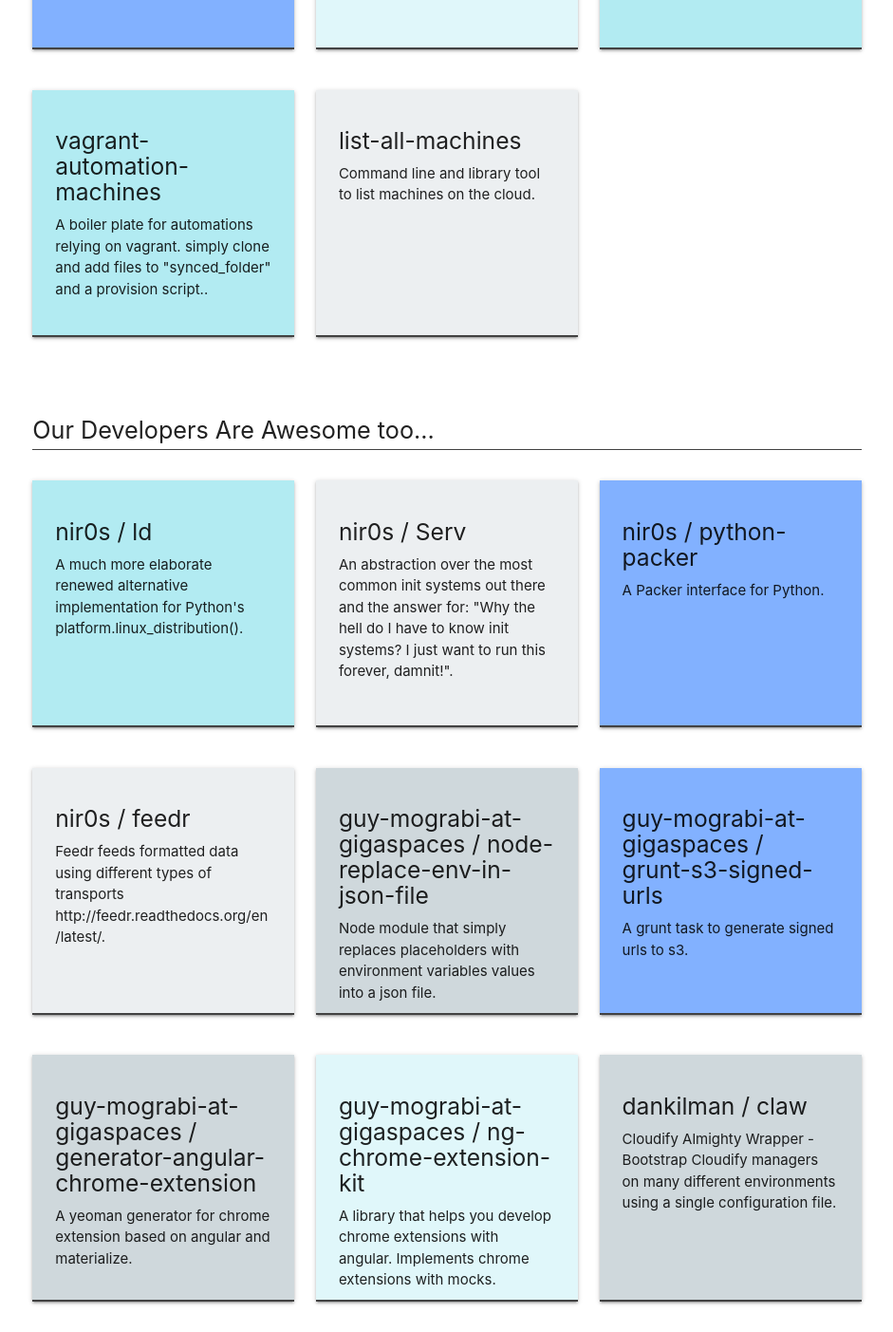
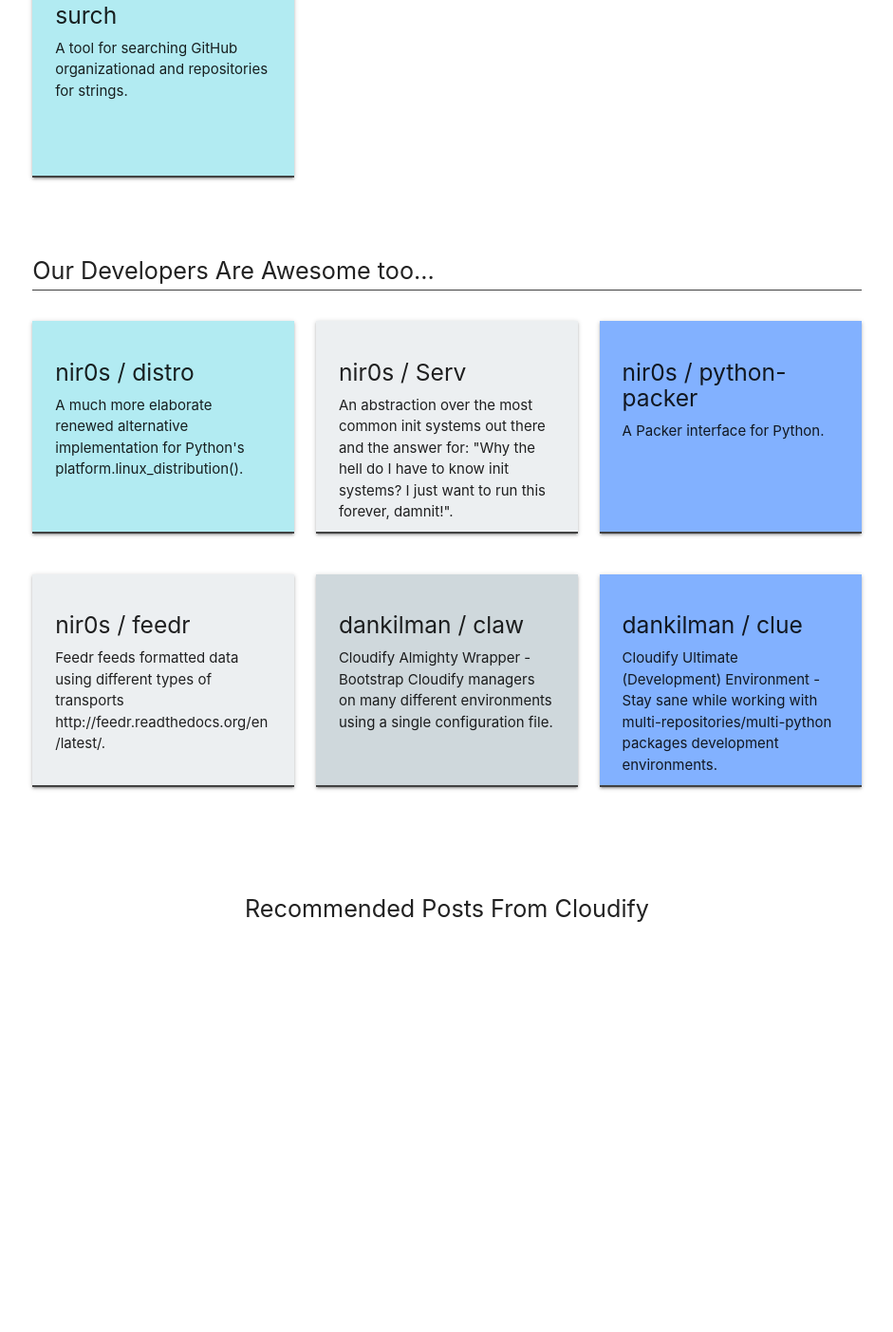
Before and after one commit to cloudify-cosmo/cloudify-cosmo.github.io, a website: page index.html in a window 1280 px wide. Shown: the part 996-2399 px from the top of the page at 95% size, without its empty margins (169-1110 px from the left). After the commit the page ends 2028 px from the top, so only its background shows below. Drawn offline with nearby package versions, Linux system fonts and the light colour scheme.

Commit message:
updated with relevant tools

```diff
--- a/index.html
+++ b/index.html
@@ -25,12 +25,12 @@
 <div class="container">
 	<div class="row">
 		<div class="col s12">
-			<p class="flow-text" id="title-text">Check Out Our Awesome Entirely Free Open Source Projects</p>
+			<p class="flow-text" id="title-text">Check out our tools - for the benefit of all</p>
 			<p id="second-title-text">Cloudify, is an open source technology-agnostic cloud orchestration framework that enables you to model your application once through a simple blueprint, and then deploy and manage it on any infrastructure.</p>
 		</div>
 	</div>
 	<div class="row subtitle">
-		<div class="col s12"><p class="flow-text">Cloudify Open Source Projects</p></div>
+		<div class="col s12"><p class="flow-text">Cloudify's Open Source Projects</p></div>
 	</div>
 	<div class="row">
 		<div class="project col l4">
@@ -84,31 +84,21 @@
 			</a>
 		</div>
 		<div class="project col l4">
-			<a href="https://github.com/cloudify-cosmo/depypi">
-				<div class="card cyan lighten-4">
+			<a href="https://github.com/cloudify-cosmo/deppy">
+				<div class="card blue-grey lighten-5">
 					<div class="card-content">
-						<h5>depypi</h5>
-						<p>A Tool for deploying Python packages to PyPI with multiple user support and a Pythonic API.</p>
+						<h5>deppy</h5>
+						<p>Provides information on Python package dependencies and licenses.</p>
 					</div>
 				</div>
 			</a>
 		</div>
 		<div class="project col l4">
-			<a href="https://github.com/cloudify-cosmo/vagrant-automation-machines">
+			<a href="https://github.com/cloudify-cosmo/surch">
 				<div class="card cyan lighten-4">
 					<div class="card-content">
-						<h5>vagrant-automation-machines</h5>
-						<p>A boiler plate for automations relying on vagrant. simply clone and add files to "synced_folder" and a provision script..</p>
-					</div>
-				</div>
-			</a>
-		</div>
-		<div class="project col l4">
-			<a href="https://github.com/cloudify-cosmo/list-all-machines">
-				<div class="card blue-grey lighten-5">
-					<div class="card-content">
-						<h5>list-all-machines</h5>
-						<p>Command line and library tool to list machines on the cloud.</p>
+						<h5>surch</h5>
+						<p>A tool for searching GitHub organizationad and repositories for strings.</p>
 					</div>
 				</div>
 			</a>
@@ -121,10 +111,10 @@
 
 	<div class="row">
 		<div class="project col l4">
-			<a href="https://github.com/nir0s/ld">
+			<a href="https://github.com/nir0s/distro">
 				<div class="card cyan lighten-4">
 					<div class="card-content">
-						<h5>nir0s / ld</h5>
+						<h5>nir0s / distro</h5>
 						<p>A much more elaborate renewed alternative implementation for Python's platform.linux_distribution().</p>
 					</div>
 				</div>
@@ -156,46 +146,6 @@
 					<div class="card-content">
 						<h5>nir0s / feedr</h5>
 						<p>Feedr feeds formatted data using different types of transports http://feedr.readthedocs.org/en/latest/.</p>
-					</div>
-				</div>
-			</a>
-		</div>
-		<div class="project col l4">
-			<a href="https://github.com/guy-mograbi-at-gigaspaces/node-replace-env-in-json-file">
-				<div class="card blue-grey lighten-4">
-					<div class="card-content">
-						<h5>guy-mograbi-at-gigaspaces / node-replace-env-in-json-file</h5>
-						<p>Node module that simply replaces placeholders with environment variables values into a json file.</p>
-					</div>
-				</div>
-			</a>
-		</div>
-		<div class="project col l4">
-			<a href="https://github.com/guy-mograbi-at-gigaspaces/grunt-s3-signed-urls">
-				<div class="card blue accent-1">
-					<div class="card-content">
-						<h5>guy-mograbi-at-gigaspaces / grunt-s3-signed-urls</h5>
-						<p>A grunt task to generate signed urls to s3.</p>
-					</div>
-				</div>
-			</a>
-		</div>
-		<div class="project col l4">
-			<a href="https://github.com/guy-mograbi-at-gigaspaces/generator-angular-chrome-extension">
-				<div class="card blue-grey lighten-4">
-					<div class="card-content">
-						<h5>guy-mograbi-at-gigaspaces / generator-angular-chrome-extension</h5>
-						<p>A yeoman generator for chrome extension based on angular and materialize.</p>
-					</div>
-				</div>
-			</a>
-		</div>
-		<div class="project col l4">
-			<a href="https://github.com/guy-mograbi-at-gigaspaces/ng-chrome-extension-kit">
-				<div class="card cyan lighten-5">
-					<div class="card-content">
-						<h5>guy-mograbi-at-gigaspaces / ng-chrome-extension-kit</h5>
-						<p>A library that helps you develop chrome extensions with angular. Implements chrome extensions with mocks.</p>
 					</div>
 				</div>
 			</a>
```
